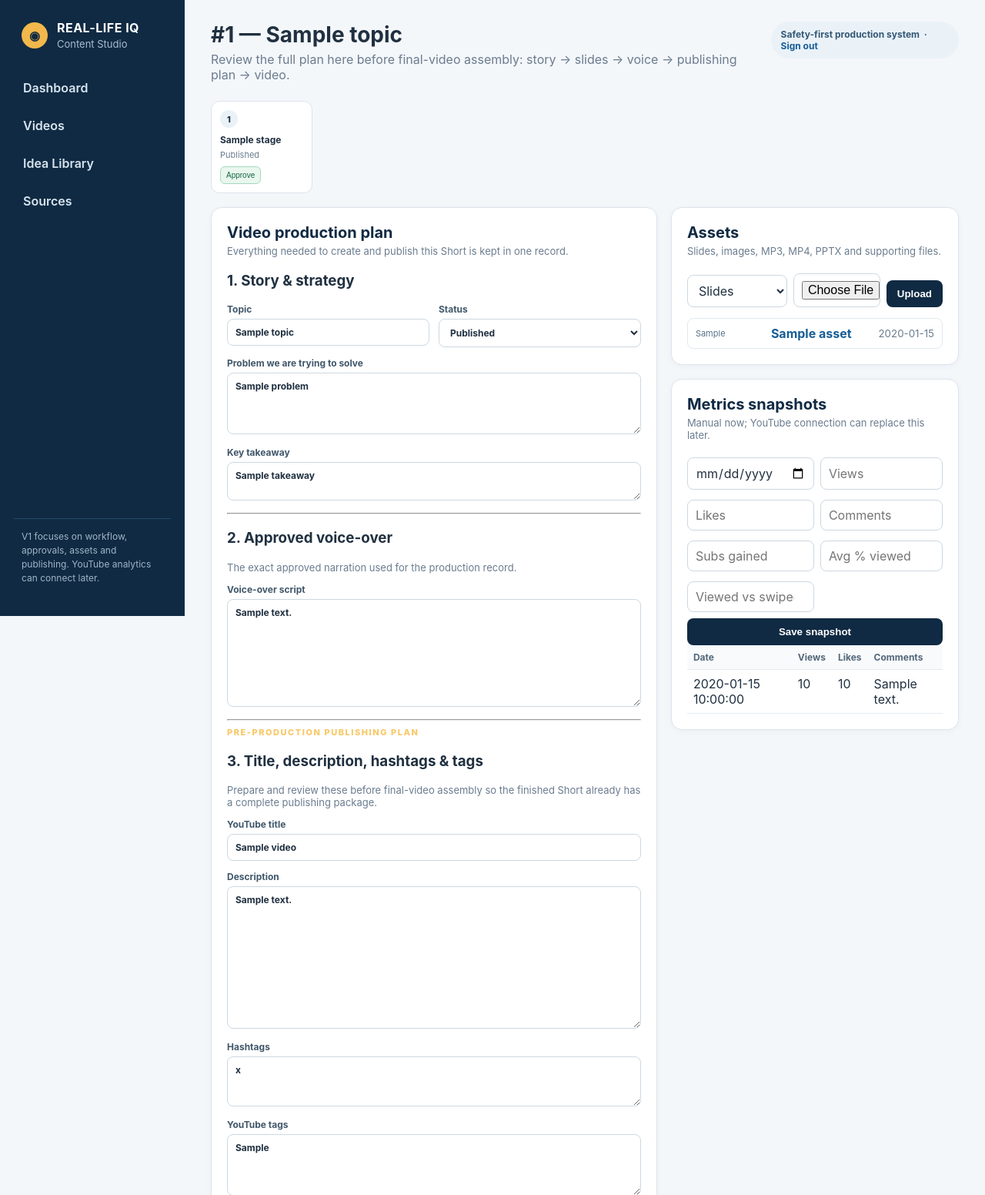
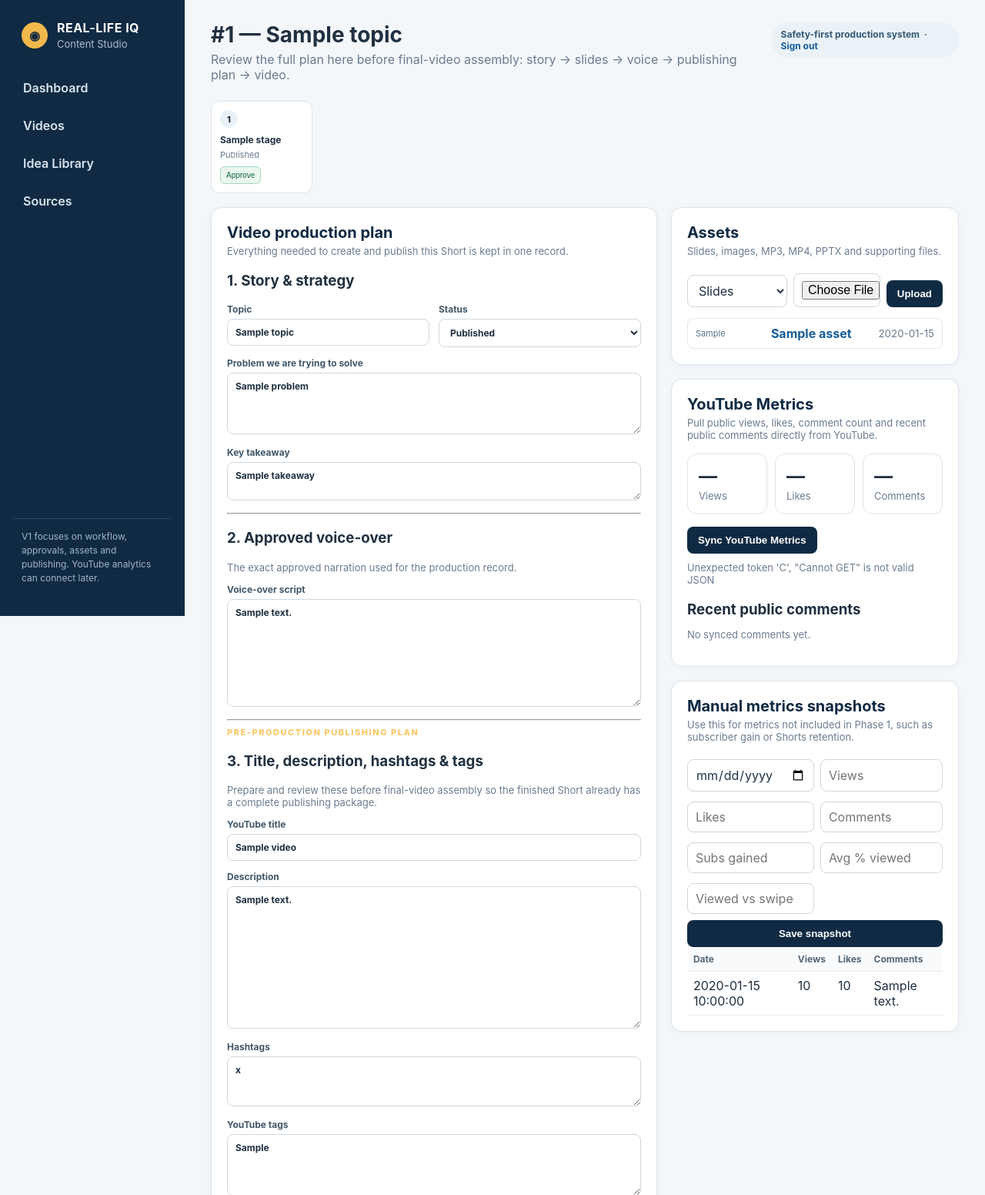
Before and after one commit to bonkiran/real-life-iq-studio, a Python web app: template templates/video_detail.html in a window 1280 px wide. Shown: the top 1552 px of the page at 77% size. Run offline with Jinja, Linux system fonts and the light colour scheme; the template is opened without the code that fills it: most values are stand-ins (such as "Sample title", 1, 10 or a date in 2020).

Commit message:
Add YouTube metrics sync panel to video pages

```diff
--- a/templates/video_detail.html
+++ b/templates/video_detail.html
@@ -41,7 +41,7 @@
     <hr>
     <h3>4. Release details</h3>
     <div class="form-grid"><label>Upload date<input type="date" name="upload_date" value="{{ video.upload_date or '' }}"></label><label>Publish date<input type="date" name="publish_date" value="{{ video.publish_date or '' }}"></label></div>
-    <label>YouTube URL<input name="youtube_url" value="{{ video.youtube_url or '' }}" placeholder="Paste after publishing; automatic YouTube connection later"></label>
+    <label>YouTube URL<input name="youtube_url" value="{{ video.youtube_url or '' }}" placeholder="Paste the published YouTube Short URL; this powers automatic metrics sync"></label>
     <label>Production notes<textarea name="notes" rows="3">{{ video.notes or '' }}</textarea></label>
     <button class="button">Save production plan</button>
   </form>
@@ -58,7 +58,24 @@
 </section>
 
 <section class="panel">
-  <div class="panel-head"><div><h2>Metrics snapshots</h2><p>Manual now; YouTube connection can replace this later.</p></div></div>
+  <div class="panel-head"><div><h2>YouTube Metrics</h2><p>Pull public views, likes, comment count and recent public comments directly from YouTube.</p></div></div>
+  <div style="display:grid;grid-template-columns:repeat(3,minmax(0,1fr));gap:10px;margin:12px 0 16px">
+    <div style="padding:14px;border:1px solid var(--border,#dbe5ec);border-radius:12px"><strong id="yt-views" style="display:block;font-size:24px">—</strong><span class="muted">Views</span></div>
+    <div style="padding:14px;border:1px solid var(--border,#dbe5ec);border-radius:12px"><strong id="yt-likes" style="display:block;font-size:24px">—</strong><span class="muted">Likes</span></div>
+    <div style="padding:14px;border:1px solid var(--border,#dbe5ec);border-radius:12px"><strong id="yt-comment-count" style="display:block;font-size:24px">—</strong><span class="muted">Comments</span></div>
+  </div>
+  <div style="display:flex;align-items:center;gap:10px;flex-wrap:wrap">
+    <button type="button" class="button" id="yt-sync-button">Sync YouTube Metrics</button>
+    <span class="muted" id="yt-sync-status">Checking connection…</span>
+  </div>
+  <div id="yt-comments-wrap" style="margin-top:18px">
+    <h3 style="margin-bottom:8px">Recent public comments</h3>
+    <div id="yt-comments"><p class="muted">No synced comments yet.</p></div>
+  </div>
+</section>
+
+<section class="panel">
+  <div class="panel-head"><div><h2>Manual metrics snapshots</h2><p>Use this for metrics not included in Phase 1, such as subscriber gain or Shorts retention.</p></div></div>
   <form class="metric-form" method="post" action="{{ url_for('add_metrics', video_id=video.id) }}">
     <input type="date" name="captured_at"><input type="number" name="views" placeholder="Views"><input type="number" name="likes" placeholder="Likes"><input type="number" name="comments" placeholder="Comments"><input type="number" name="subscribers" placeholder="Subs gained"><input type="number" step="0.1" name="avg_percent_viewed" placeholder="Avg % viewed"><input type="number" step="0.1" name="viewed_vs_swiped" placeholder="Viewed vs swiped %"><button class="button">Save snapshot</button>
   </form>
@@ -66,4 +83,101 @@
 </section>
 </div>
 </div>
+
+<script>
+(() => {
+  const videoId = {{ video.id }};
+  const viewsEl = document.getElementById('yt-views');
+  const likesEl = document.getElementById('yt-likes');
+  const commentCountEl = document.getElementById('yt-comment-count');
+  const statusEl = document.getElementById('yt-sync-status');
+  const commentsEl = document.getElementById('yt-comments');
+  const syncButton = document.getElementById('yt-sync-button');
+
+  const fmt = (value) => Number(value || 0).toLocaleString();
+
+  function renderComments(comments) {
+    commentsEl.innerHTML = '';
+    if (!comments || !comments.length) {
+      const empty = document.createElement('p');
+      empty.className = 'muted';
+      empty.textContent = 'No public comments returned yet.';
+      commentsEl.appendChild(empty);
+      return;
+    }
+    comments.forEach((comment) => {
+      const item = document.createElement('div');
+      item.style.padding = '10px 0';
+      item.style.borderBottom = '1px solid var(--border,#dbe5ec)';
+      const author = document.createElement('strong');
+      author.textContent = comment.author || 'YouTube user';
+      const text = document.createElement('div');
+      text.style.marginTop = '4px';
+      text.textContent = comment.text || '';
+      const meta = document.createElement('small');
+      meta.className = 'muted';
+      meta.style.display = 'block';
+      meta.style.marginTop = '4px';
+      meta.textContent = `${fmt(comment.like_count)} likes${comment.published_at ? ' · ' + comment.published_at.slice(0, 10) : ''}`;
+      item.append(author, text, meta);
+      commentsEl.appendChild(item);
+    });
+  }
+
+  function render(data) {
+    if (data.metric) {
+      viewsEl.textContent = fmt(data.metric.views);
+      likesEl.textContent = fmt(data.metric.likes);
+      commentCountEl.textContent = fmt(data.metric.comments);
+    } else {
+      viewsEl.textContent = '—';
+      likesEl.textContent = '—';
+      commentCountEl.textContent = '—';
+    }
+    renderComments(data.comments || []);
+
+    if (!data.api_configured) {
+      statusEl.textContent = 'YOUTUBE_API_KEY is not configured in Render.';
+    } else if (!data.youtube_video_id) {
+      statusEl.textContent = 'Paste the published YouTube URL under Release details and save it first.';
+    } else if (data.metric) {
+      const stamp = (data.metric.captured_at || '').replace('T', ' ');
+      statusEl.textContent = stamp ? `Last synced: ${stamp}` : 'Metrics synced.';
+    } else {
+      statusEl.textContent = 'Ready to sync.';
+    }
+  }
+
+  async function loadStatus() {
+    try {
+      const response = await fetch(`/api/youtube/${videoId}`);
+      const data = await response.json();
+      if (!response.ok || !data.ok) throw new Error(data.error || 'Could not load YouTube metrics.');
+      render(data);
+    } catch (error) {
+      statusEl.textContent = error.message || 'Could not load YouTube metrics.';
+    }
+  }
+
+  syncButton.addEventListener('click', async () => {
+    syncButton.disabled = true;
+    statusEl.textContent = 'Syncing with YouTube…';
+    try {
+      const response = await fetch(`/api/youtube/${videoId}/sync`, {method: 'POST'});
+      const data = await response.json();
+      if (!response.ok || !data.ok) throw new Error(data.error || 'YouTube sync failed.');
+      render({...data, api_configured: true});
+      if (data.comment_warning) {
+        statusEl.textContent = `Metrics synced. Public comments were unavailable: ${data.comment_warning}`;
+      }
+    } catch (error) {
+      statusEl.textContent = error.message || 'YouTube sync failed.';
+    } finally {
+      syncButton.disabled = false;
+    }
+  });
+
+  loadStatus();
+})();
+</script>
 {% endblock %}
```
